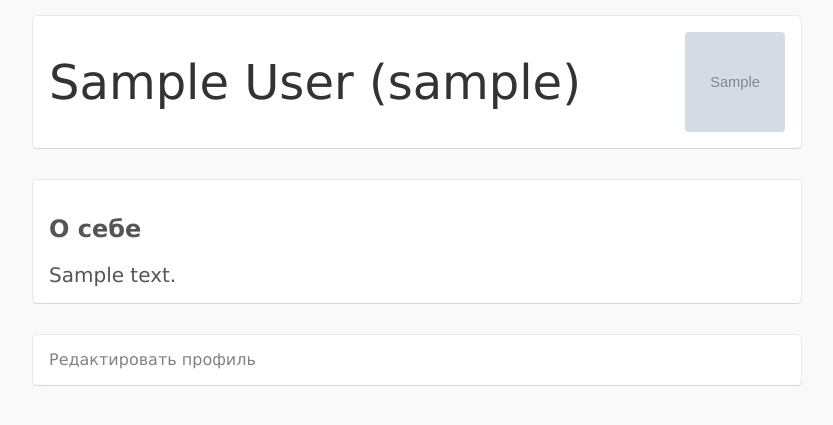
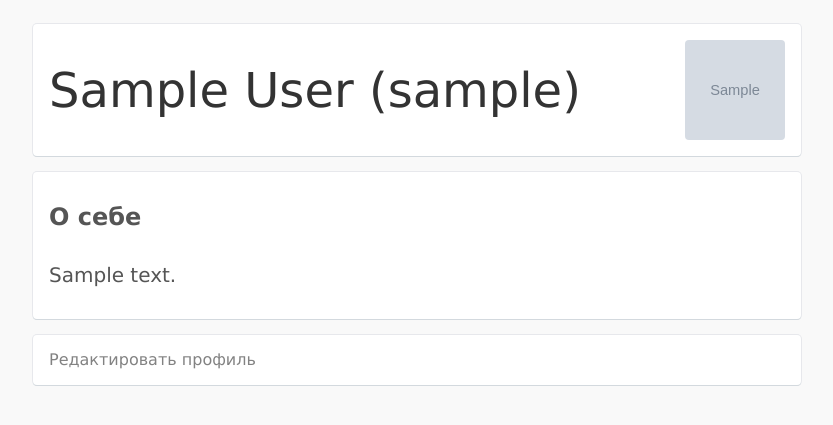
Before and after one commit to edyapups/emphasoft_django, a Django app: page /user/1/ in a window 1280 px wide. Shown: the part 50-475 px from the top of the page, without its empty margins (223-1056 px from the left). Run offline with Django 3.2, Linux system fonts and the light colour scheme; a user stored in the database is signed in; tables that the repository leaves empty hold one stand-in row (values such as "Sample post"); grey boxes marked "Sample" are stand-in pictures; some libraries are stand-ins or nearby versions.

Commit message:
Some visual fixes.

```diff
--- a/emphasoft_app/static/emphasoft_app/style.css
+++ b/emphasoft_app/static/emphasoft_app/style.css
@@ -38,6 +38,7 @@
 }
 
 
+
 html {
     max-width: 800px;
     min-width: 320px;
@@ -52,7 +53,7 @@ header {
     display: flex;
     justify-content: flex-start;
     padding: 0;
-    margin: 0 auto;
+    margin: 0 auto 1rem auto;
 }
 
 header a:hover {
@@ -86,7 +87,7 @@ header :last-child {
     position: relative;
     display: flex;
     flex-direction: column;
-    margin: 1rem;
+    margin: 0.5rem 1rem;
     padding: 1rem;
     background: white;
     border-radius: 4px;
@@ -144,4 +145,13 @@ header :last-child {
     color: #333333;
 }
 
+#user_about_content {
+    padding-top: 2rem;
+    padding-bottom: 2rem;
+}
+
+#user_about_content h2 {
+    margin: 0 0 2rem 0;
+}
+
 /*TODO: Переделать все на flexbox*/
--- a/emphasoft_app/templates/emphasoft_app/user.html
+++ b/emphasoft_app/templates/emphasoft_app/user.html
@@ -15,7 +15,7 @@
     </div>
 
     {% if user.profile.bio|length != 0 %}
-    <div class="content__element">
+    <div class="content__element" id="user_about_content">
             <h2>О себе</h2>
             <span>{{ user.profile.bio }}</span>
     </div>
```
